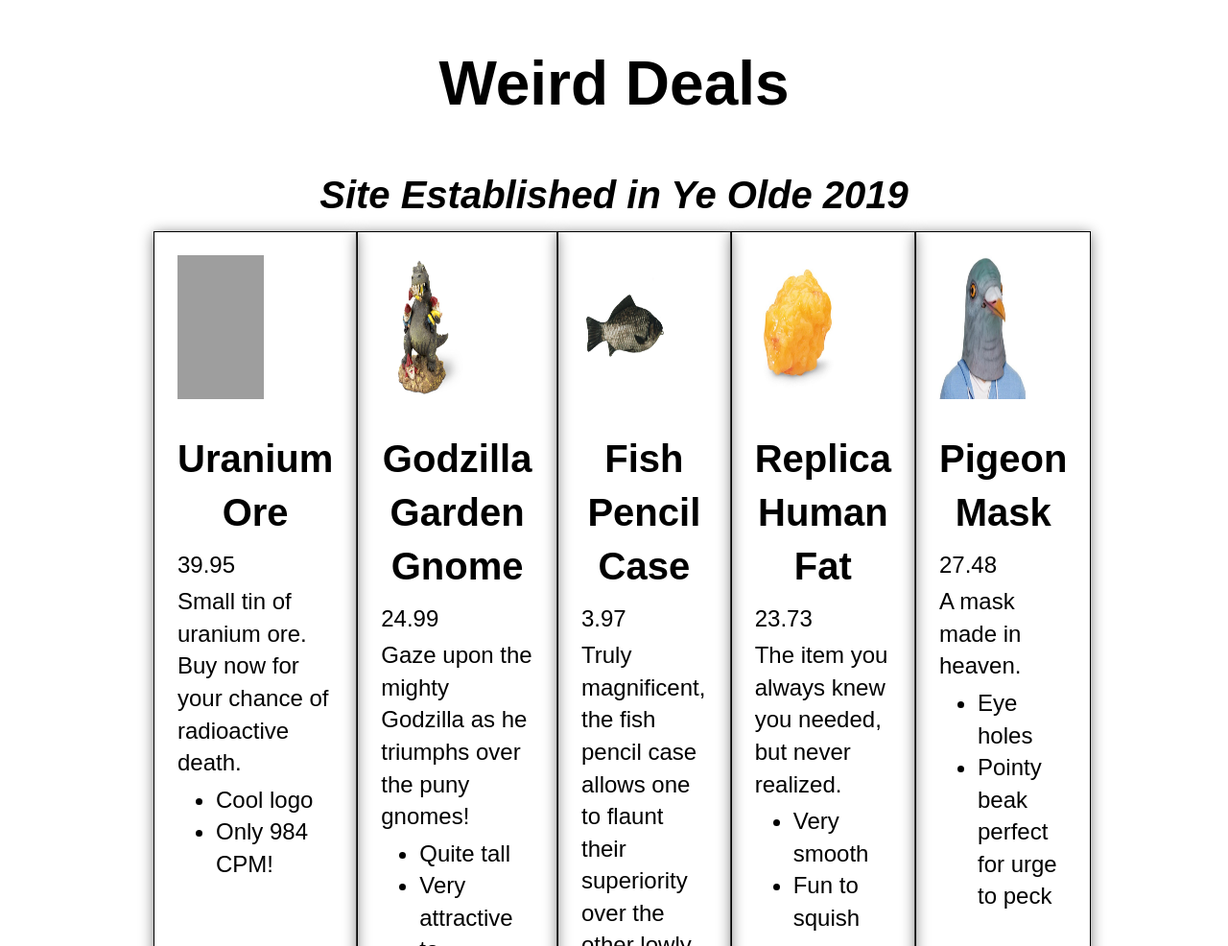
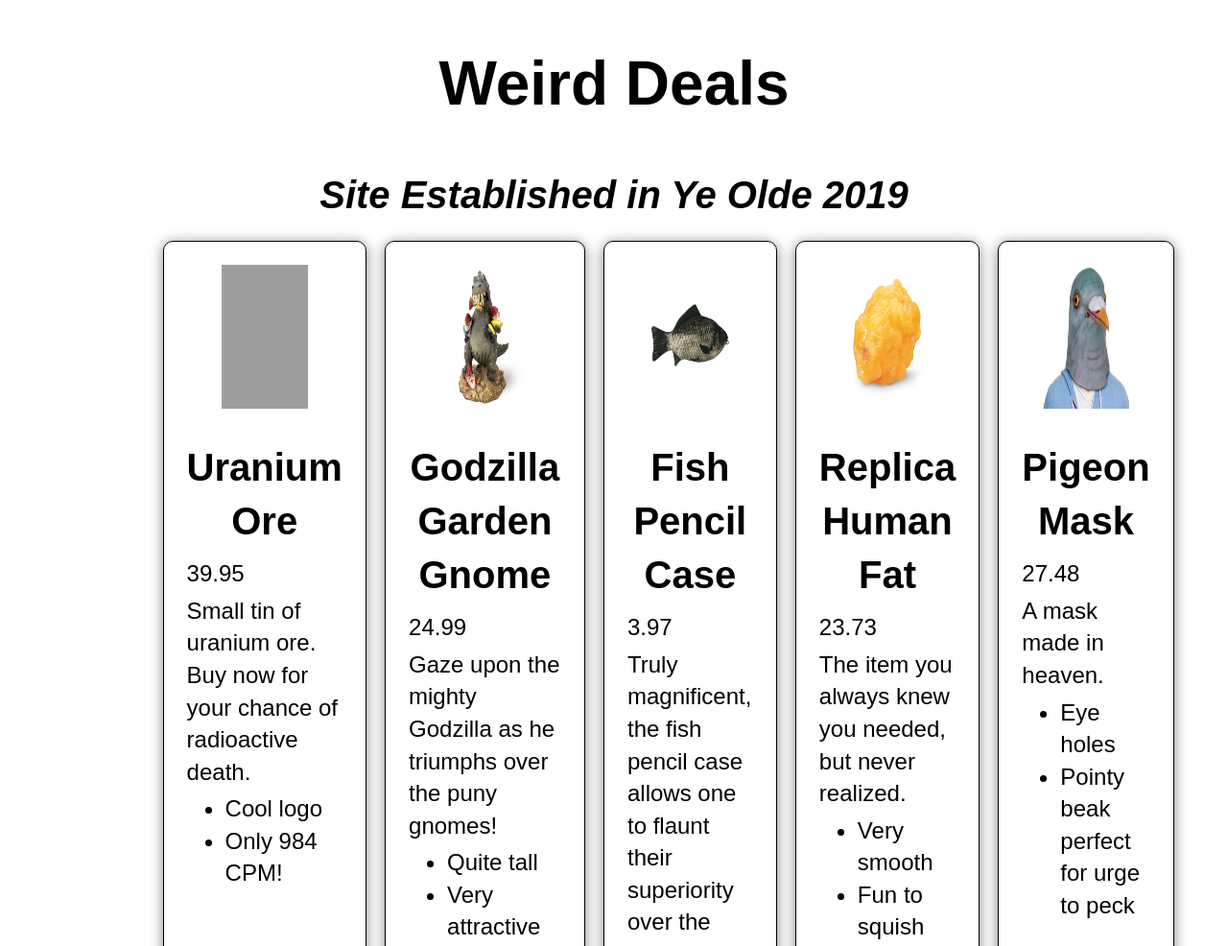
Before and after one commit to msporich/javascript-project3, a plain HTML site: page index.html in a window 1280 px wide. Shown: the top 986 px of the page at 96% size. Drawn offline with Linux system fonts and the light colour scheme; grey boxes are pictures that could not be loaded.

Commit message:
updated style

```diff
--- a/css/style.css
+++ b/css/style.css
@@ -44,11 +44,15 @@ section article {
 	box-shadow: 0 2px 14px grey;
 	padding: 2.5%;
 	width: 30%;
+	margin: 1%;
+	border-radius: 10px;
 }
 article img {
 	display: block;
 	height: 150px;
 	width: 90px;
+	margin-left: auto;
+	margin-right: auto;
 }
 section p {
   margin: 5px 0;
```
